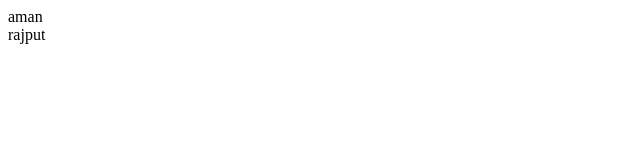
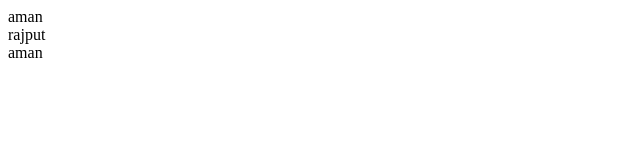
Before and after one commit to amanr2001/abc, a plain HTML site: page abc.html in a window 1280 px wide. Shown: the full height of the page, 0-640 px from the left. Drawn offline with Linux system fonts and the light colour scheme.

Commit message:
added name

```diff
--- a/abc.html
+++ b/abc.html
@@ -9,6 +9,7 @@
 <body>
     <div>aman
         <div>rajput</div>
+        <div>aman</div>
     </div>
 </body>
 </html>
```
